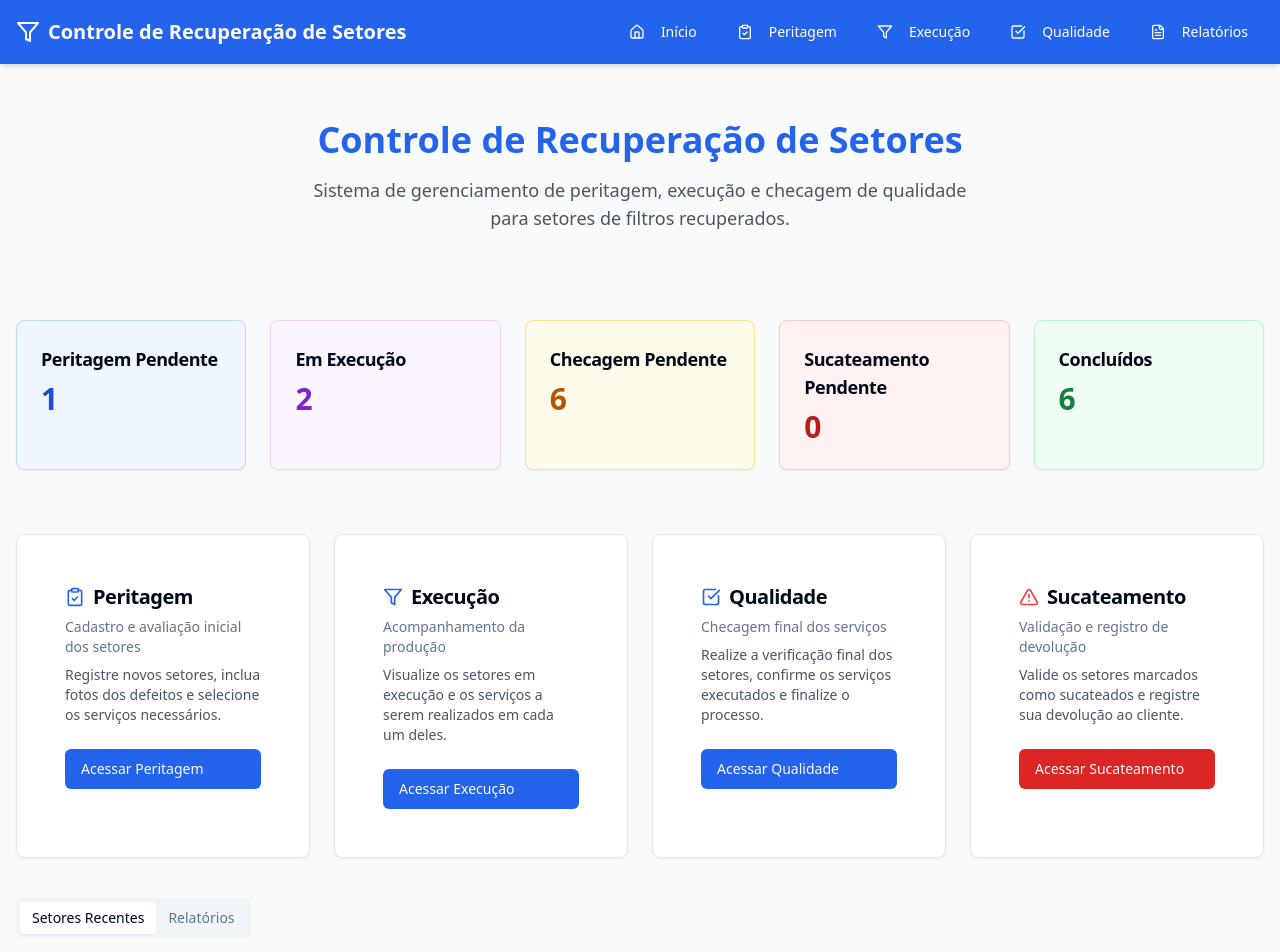
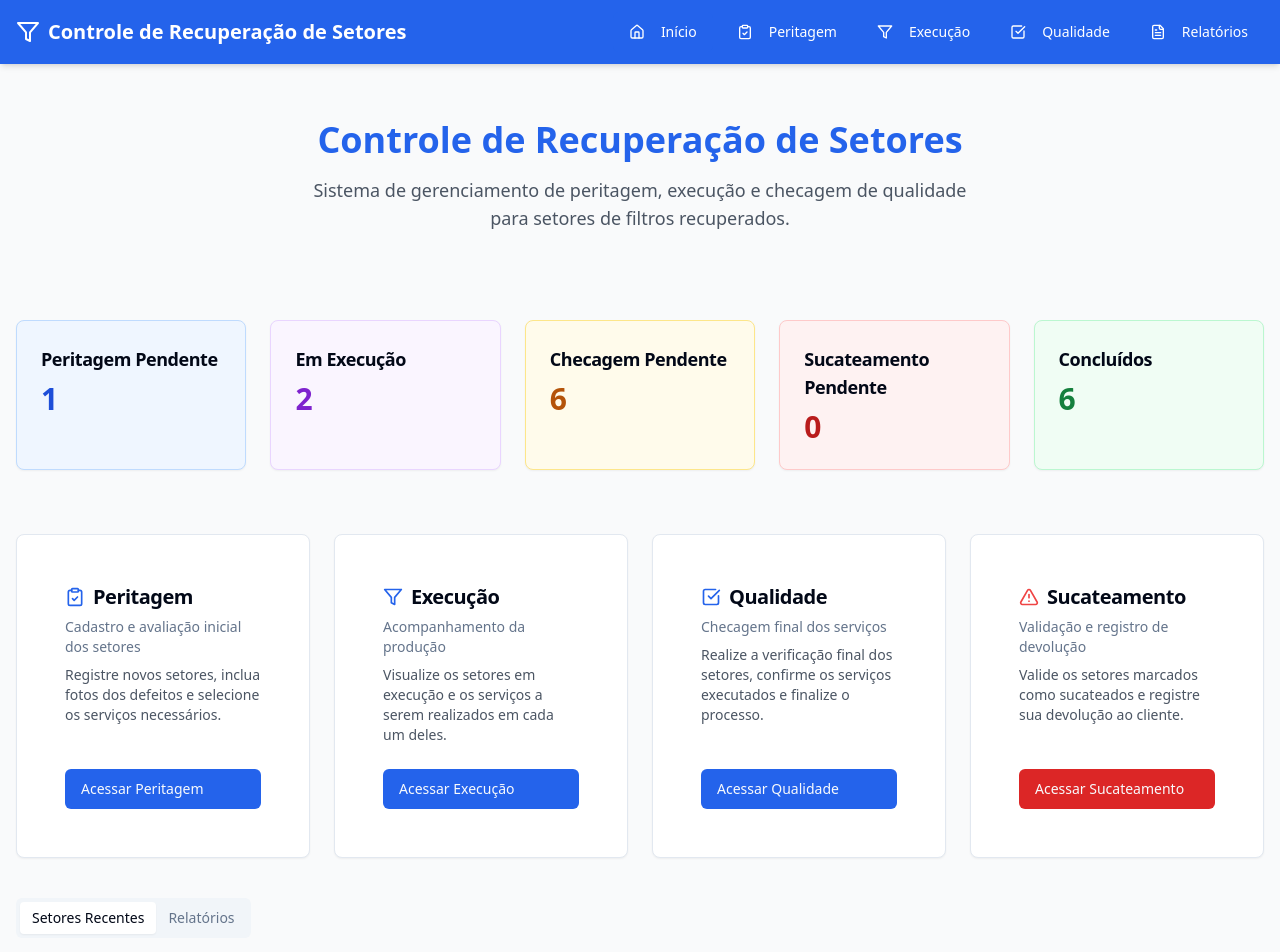
Before and after one commit to Pedro-Batista-ABF/filtro-check-system, a React (Vite) app: page / in a window 1280 px wide. Shown: the top 952 px of the page. Built offline with nearby package versions, Linux system fonts and the light colour scheme.

Commit message:
Fix: Button alignment issues
Adjust button styles to fix alignment problems.

```diff
--- a/src/pages/Index.tsx
+++ b/src/pages/Index.tsx
@@ -94,8 +94,8 @@ export default function Index() {
 
         {/* Rest of the existing content remains the same */}
         <section className="grid grid-cols-1 md:grid-cols-4 gap-6">
-          <Card className="module-card hover:shadow-xl transition-shadow duration-300">
-            <CardHeader className="pb-2">
+          <Card className="module-card hover:shadow-xl transition-shadow duration-300 flex flex-col">
+            <CardHeader className="pb-2 flex-grow-0">
               <CardTitle className="text-xl flex items-center">
                 <ClipboardCheck className="h-5 w-5 mr-2 text-primary" />
                 Peritagem
@@ -104,18 +104,18 @@ export default function Index() {
                 Cadastro e avaliação inicial dos setores
               </CardDescription>
             </CardHeader>
-            <CardContent className="text-sm text-gray-600">
+            <CardContent className="text-sm text-gray-600 flex-grow">
               <p>Registre novos setores, inclua fotos dos defeitos e selecione os serviços necessários.</p>
             </CardContent>
-            <CardFooter>
+            <CardFooter className="mt-auto">
               <Button
                 asChild
                 variant="default"
-                className="w-full group hover:bg-primary/90 transition-colors"
+                className="w-full group hover:bg-primary/90 transition-colors flex items-center justify-between"
               >
                 <Link
                   to="/peritagem"
-                  className="flex items-center justify-between"
+                  className="flex items-center justify-between w-full"
                 >
                   Acessar Peritagem
                   <ArrowRight className="ml-2 h-4 w-4 opacity-0 group-hover:opacity-100 transition-opacity" />
@@ -124,8 +124,8 @@ export default function Index() {
             </CardFooter>
           </Card>
 
-          <Card className="module-card hover:shadow-xl transition-shadow duration-300">
-            <CardHeader className="pb-2">
+          <Card className="module-card hover:shadow-xl transition-shadow duration-300 flex flex-col">
+            <CardHeader className="pb-2 flex-grow-0">
               <CardTitle className="text-xl flex items-center">
                 <Filter className="h-5 w-5 mr-2 text-primary" />
                 Execução
@@ -134,18 +134,18 @@ export default function Index() {
                 Acompanhamento da produção
               </CardDescription>
             </CardHeader>
-            <CardContent className="text-sm text-gray-600">
+            <CardContent className="text-sm text-gray-600 flex-grow">
               <p>Visualize os setores em execução e os serviços a serem realizados em cada um deles.</p>
             </CardContent>
-            <CardFooter>
+            <CardFooter className="mt-auto">
               <Button
                 asChild
                 variant="default"
-                className="w-full group hover:bg-primary/90 transition-colors"
+                className="w-full group hover:bg-primary/90 transition-colors flex items-center justify-between"
               >
                 <Link
                   to="/execucao"
-                  className="flex items-center justify-between"
+                  className="flex items-center justify-between w-full"
                 >
                   Acessar Execução
                   <ArrowRight className="ml-2 h-4 w-4 opacity-0 group-hover:opacity-100 transition-opacity" />
@@ -154,8 +154,8 @@ export default function Index() {
             </CardFooter>
           </Card>
 
-          <Card className="module-card hover:shadow-xl transition-shadow duration-300">
-            <CardHeader className="pb-2">
+          <Card className="module-card hover:shadow-xl transition-shadow duration-300 flex flex-col">
+            <CardHeader className="pb-2 flex-grow-0">
               <CardTitle className="text-xl flex items-center">
                 <CheckSquare className="h-5 w-5 mr-2 text-primary" />
                 Qualidade
@@ -164,18 +164,18 @@ export default function Index() {
                 Checagem final dos serviços
               </CardDescription>
             </CardHeader>
-            <CardContent className="text-sm text-gray-600">
+            <CardContent className="text-sm text-gray-600 flex-grow">
               <p>Realize a verificação final dos setores, confirme os serviços executados e finalize o processo.</p>
             </CardContent>
-            <CardFooter>
+            <CardFooter className="mt-auto">
               <Button
                 asChild
                 variant="default"
-                className="w-full group hover:bg-primary/90 transition-colors"
+                className="w-full group hover:bg-primary/90 transition-colors flex items-center justify-between"
               >
                 <Link
                   to="/checagem"
-                  className="flex items-center justify-between"
+                  className="flex items-center justify-between w-full"
                 >
                   Acessar Qualidade
                   <ArrowRight className="ml-2 h-4 w-4 opacity-0 group-hover:opacity-100 transition-opacity" />
@@ -184,8 +184,8 @@ export default function Index() {
             </CardFooter>
           </Card>
 
-          <Card className="module-card hover:shadow-xl transition-shadow duration-300">
-            <CardHeader className="pb-2">
+          <Card className="module-card hover:shadow-xl transition-shadow duration-300 flex flex-col">
+            <CardHeader className="pb-2 flex-grow-0">
               <CardTitle className="text-xl flex items-center">
                 <AlertTriangle className="h-5 w-5 mr-2 text-red-500" />
                 Sucateamento
@@ -194,18 +194,18 @@ export default function Index() {
                 Validação e registro de devolução
               </CardDescription>
             </CardHeader>
-            <CardContent className="text-sm text-gray-600">
+            <CardContent className="text-sm text-gray-600 flex-grow">
               <p>Valide os setores marcados como sucateados e registre sua devolução ao cliente.</p>
             </CardContent>
-            <CardFooter>
+            <CardFooter className="mt-auto">
               <Button
                 asChild
                 variant="default"
-                className="w-full group bg-red-600 hover:bg-red-700 transition-colors"
+                className="w-full group bg-red-600 hover:bg-red-700 transition-colors flex items-center justify-between"
               >
                 <Link
                   to="/sucateamento"
-                  className="flex items-center justify-between"
+                  className="flex items-center justify-between w-full"
                 >
                   Acessar Sucateamento
                   <ArrowRight className="ml-2 h-4 w-4 opacity-0 group-hover:opacity-100 transition-opacity" />
```
